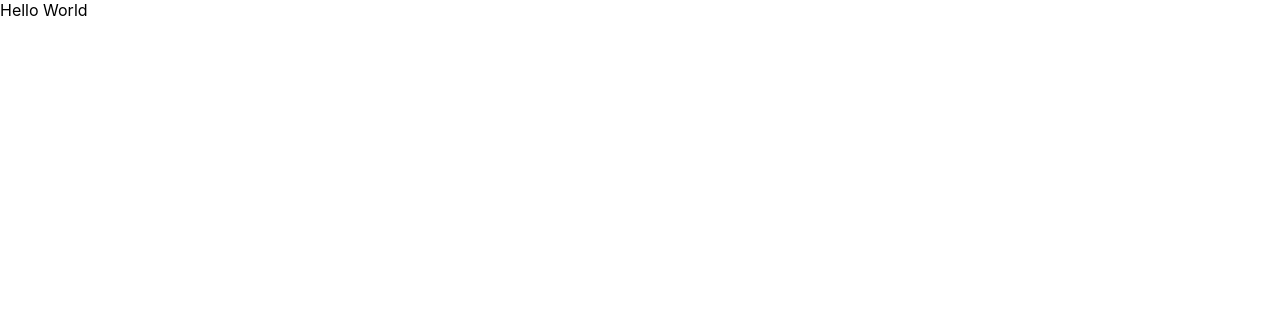
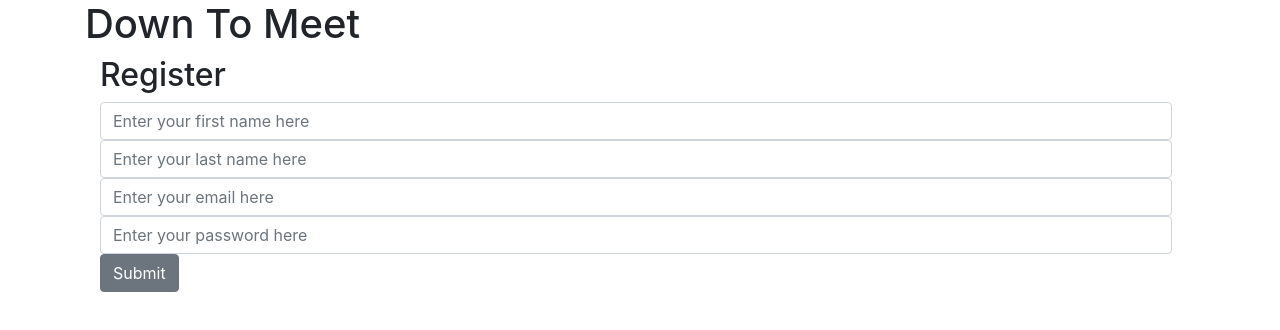
Before and after one commit to AKSHIT989/DownToMeet-MERN, a React (Create React App) app in the folder client/: page /register in a window 1280 px wide. Shown: the top 330 px of the page. Built offline with nearby package versions, Linux system fonts and the light colour scheme.

Commit message:
Basic Frontend for Register,Login added

```diff
--- a/client/src/App.js
+++ b/client/src/App.js
@@ -1,8 +1,15 @@
 import React from "react";
+import { Container } from "reactstrap";
+import Routes from "./routes";
 import "./App.css";
 
 function App() {
-  return <div className="app">Hello World</div>;
+  return (
+    <Container>
+      <h1>Down To Meet</h1>
+      <Routes />
+    </Container>
+  );
 }
 
 export default App;
--- /dev/null
+++ b/client/src/Services/api.js
@@ -0,0 +1,7 @@
+import axios from "axios";
+
+const api = axios.create({
+  baseURL: "http://localhost:8000/",
+});
+
+export default api;
--- a/client/src/index.js
+++ b/client/src/index.js
@@ -1,6 +1,7 @@
 import React from "react";
 import ReactDOM from "react-dom";
 import "./index.css";
+import "bootstrap/dist/css/bootstrap.min.css";
 import App from "./App";
 
 ReactDOM.render(<App />, document.getElementById("root"));
--- /dev/null
+++ b/client/src/pages/Dashboard/index.js
@@ -0,0 +1,7 @@
+import React from "react";
+
+function Dashboard() {
+  return <div>Hello from Dashboard</div>;
+}
+
+export default Dashboard;
--- /dev/null
+++ b/client/src/pages/Login/index.js
@@ -0,0 +1,57 @@
+import React, { useState } from "react";
+import api from "../../Services/api";
+import { Button, Form, FormGroup, Input, Container } from "reactstrap";
+
+function Login({ history }) {
+  const [email, setEmail] = useState("");
+  const [password, setPassword] = useState("");
+
+  const handleSubmit = async (event) => {
+    event.preventDefault();
+    // console.log(email + password);
+
+    const response = await api.post("/login", { email, password });
+    const userId = response.data._id || false;
+
+    if (userId) {
+      localStorage.setItem("user", userId);
+      history.push("/dashboard");
+    } else {
+      const { message } = response.data;
+      console.log(message);
+    }
+  };
+
+  return (
+    <Container>
+      <h2>Login</h2>
+      <Form onSubmit={handleSubmit}>
+        <FormGroup className="mb-2 mr-sm-2 mb-sm-0">
+          <Input
+            onChange={(event) => {
+              setEmail(event.target.value);
+            }}
+            type="email"
+            name="email"
+            id="exampleEmail"
+            placeholder="Enter your email here"
+          />
+        </FormGroup>
+        <FormGroup className="mb-2 mr-sm-2 mb-sm-0">
+          <Input
+            onChange={(event) => {
+              setPassword(event.target.value);
+            }}
+            type="password"
+            name="password"
+            id="examplePassword"
+            placeholder="Enter your password here"
+          />
+        </FormGroup>
+        <Button>Submit</Button>
+      </Form>
+    </Container>
+  );
+}
+
+export default Login;
--- /dev/null
+++ b/client/src/pages/Register/index.js
@@ -0,0 +1,86 @@
+import React, { useState } from "react";
+import api from "../../Services/api";
+import { Button, Form, FormGroup, Label, Input, Container } from "reactstrap";
+
+function Register({ history }) {
+  const [email, setEmail] = useState("");
+  const [password, setPassword] = useState("");
+  const [firstName, setFirstName] = useState("");
+  const [lastName, setLastName] = useState("");
+
+  const handleSubmit = async (event) => {
+    event.preventDefault();
+    // console.log(email + password);
+
+    const response = await api.post("/user/register", {
+      email,
+      password,
+      firstName,
+      lastName,
+    });
+    const userId = response.data._id || false;
+
+    if (userId) {
+      localStorage.setItem("user", userId);
+      history.push("/dashboard");
+    } else {
+      const { message } = response.data;
+      console.log(message);
+    }
+  };
+
+  return (
+    <Container>
+      <h2>Register</h2>
+      <Form onSubmit={handleSubmit}>
+        <FormGroup className="mb-2 mr-sm-2 mb-sm-0">
+          <Input
+            onChange={(event) => {
+              setFirstName(event.target.value);
+            }}
+            type="text"
+            name="firstName"
+            id="examplefirstName"
+            placeholder="Enter your first name here"
+          />
+        </FormGroup>
+        <FormGroup className="mb-2 mr-sm-2 mb-sm-0">
+          <Input
+            onChange={(event) => {
+              setLastName(event.target.value);
+            }}
+            type="text"
+            name="lastName"
+            id="examplelastName"
+            placeholder="Enter your last name here"
+          />
+        </FormGroup>
+        <FormGroup className="mb-2 mr-sm-2 mb-sm-0">
+          <Input
+            onChange={(event) => {
+              setEmail(event.target.value);
+            }}
+            type="email"
+            name="email"
+            id="exampleEmail"
+            placeholder="Enter your email here"
+          />
+        </FormGroup>
+        <FormGroup className="mb-2 mr-sm-2 mb-sm-0">
+          <Input
+            onChange={(event) => {
+              setPassword(event.target.value);
+            }}
+            type="password"
+            name="password"
+            id="examplePassword"
+            placeholder="Enter your password here"
+          />
+        </FormGroup>
+        <Button>Submit</Button>
+      </Form>
+    </Container>
+  );
+}
+
+export default Register;
--- /dev/null
+++ b/client/src/routes.js
@@ -0,0 +1,17 @@
+import React from "react";
+import Login from "./pages/Login/index";
+import Dashboard from "./pages/Dashboard/index";
+import Register from "./pages/Register/index";
+import { BrowserRouter, Switch, Route } from "react-router-dom";
+
+export default function Routes() {
+  return (
+    <BrowserRouter>
+      <Switch>
+        <Route path="/" exact component={Login} />
+        <Route path="/register" exact component={Register} />
+        <Route path="/dashboard" component={Dashboard} />
+      </Switch>
+    </BrowserRouter>
+  );
+}
```
Also changed, not shown: client/package.json (+6 -1 lines), 2 other files (tests, documents, lock files or other folders).
